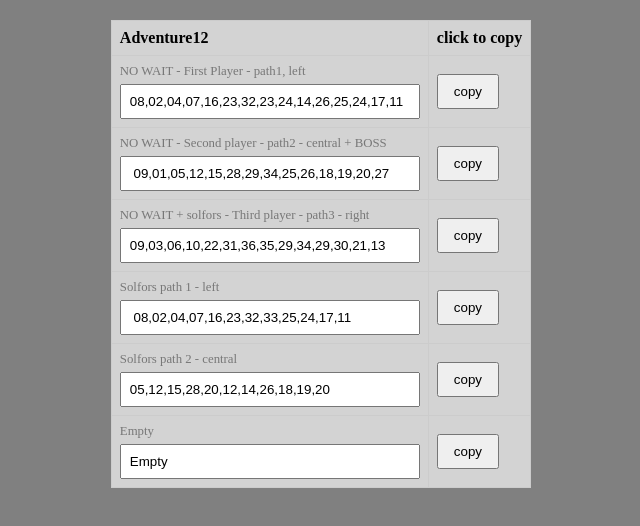
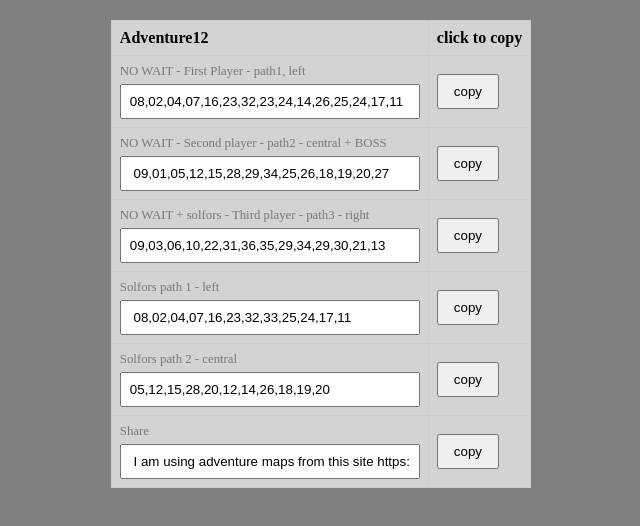
Before and after one commit to gomboalvapore/HW, a plain HTML site: page Adventures/adv12.html in a window 1280 px wide. Shown: the whole page, without its empty margins (319-959 px from the left). Drawn offline with Linux system fonts and the light colour scheme.

Commit message:
Add files via upload

```diff
--- a/Adventures/adv12.html
+++ b/Adventures/adv12.html
@@ -98,8 +98,8 @@
             </tr>
             <tr>
                 <td>
-                    <label for="message6" class="label-sopra">Empty</label>
-                    <input type="text" id="message6" value="Empty">
+                    <label for="message6" class="label-sopra">Share</label>
+                    <input type="text" id="message6" value=" I am using adventure maps from this site https://gomboalvapore.github.io/HW/Adventures/ ">
                 </td>
                 <td><button onclick="copyText('message6')">copy</button></td>
             </tr>
```
